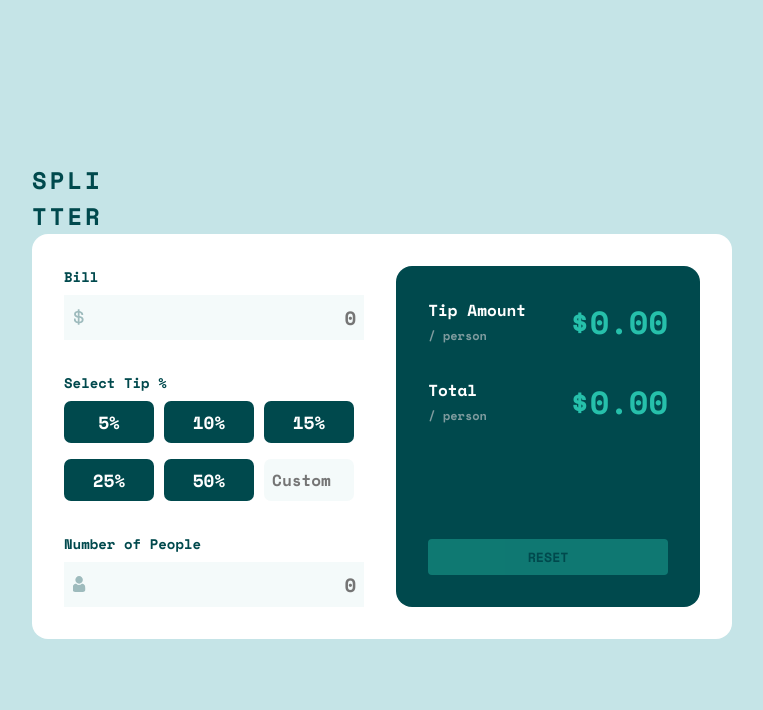
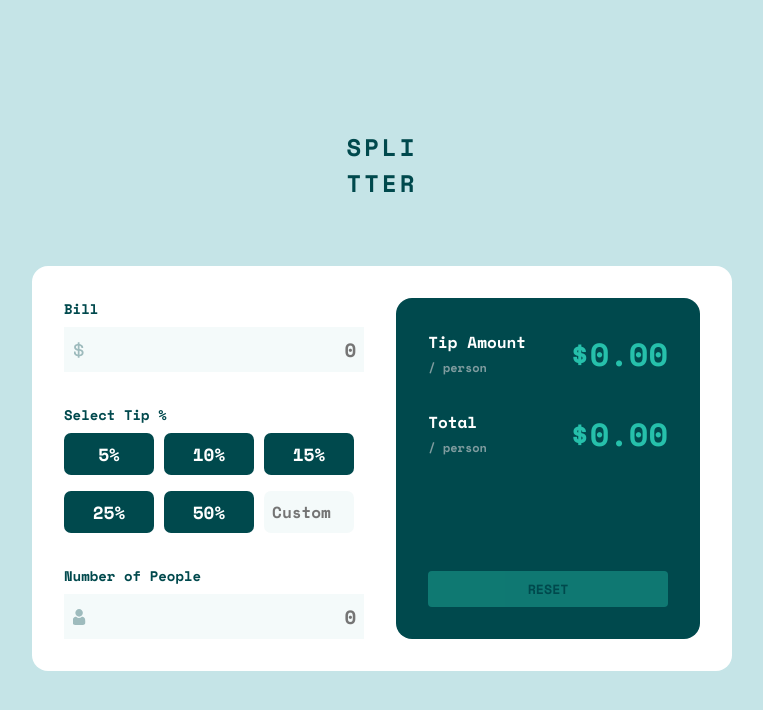
Before and after one commit to nurikmolodes/REACT-TIP-CALCULATOR, a React (Vite) app: page / in a window 1280 px wide. Shown: the top 710 px of the page, without its empty margins (258-1021 px from the left). Built offline with nearby package versions, Linux system fonts and the light colour scheme.

Commit message:
the title is centered

```diff
--- a/src/App.css
+++ b/src/App.css
@@ -27,6 +27,8 @@ body {
   color: var(--Very-dark-cyan);
   text-transform: uppercase;
   letter-spacing: 3px;
+  text-align: center;
+  margin-bottom: 65px;
 }
 .card {
   background-color: var(--White);
```
